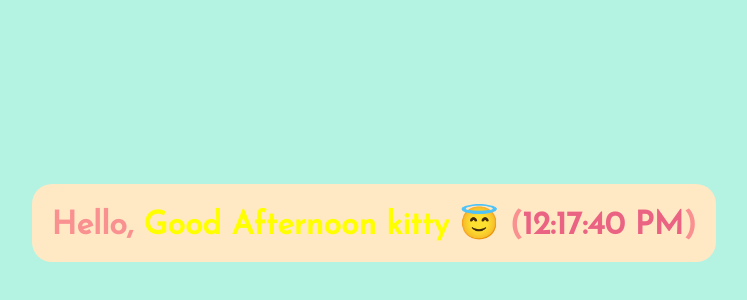
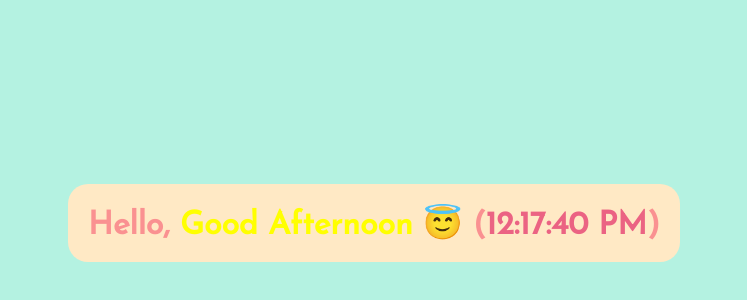
Before and after one commit to hritikpatidar/good-morning-assigement, a React (Create React App) app: page / in a window 1280 px wide. Shown: the part 132-432 px from the top of the page, without its empty margins (266-1013 px from the left). Built offline with nearby package versions, Linux system fonts and the light colour scheme.

Commit message:
Update App.js
change name

```diff
--- a/src/App.js
+++ b/src/App.js
@@ -23,16 +23,16 @@ let greeting ={}
 const cssStyle = {};
 
 if(curuntDate >=1 && curuntDate < 12){
-    greeting = "Good Morning kitty 🤗";
+    greeting = "Good Morning 🤗";
     cssStyle.color = "green";
 }else if(curuntDate >=12 && curuntDate < 16){
-    greeting = "Good Afternoon kitty 😇";
+    greeting = "Good Afternoon 😇";
     cssStyle.color = "yellow";
 }else if(curuntDate >= 16 && curuntDate < 20 ){
-    greeting = "Good Evening kitty ☺️";
+    greeting = "Good Evening ☺️";
     cssStyle.color = "orange";
 }else{
-    greeting = "Good Night kitty 😴";
+    greeting = "Good Night 😴";
     cssStyle.color = "black";
 }
 
```
